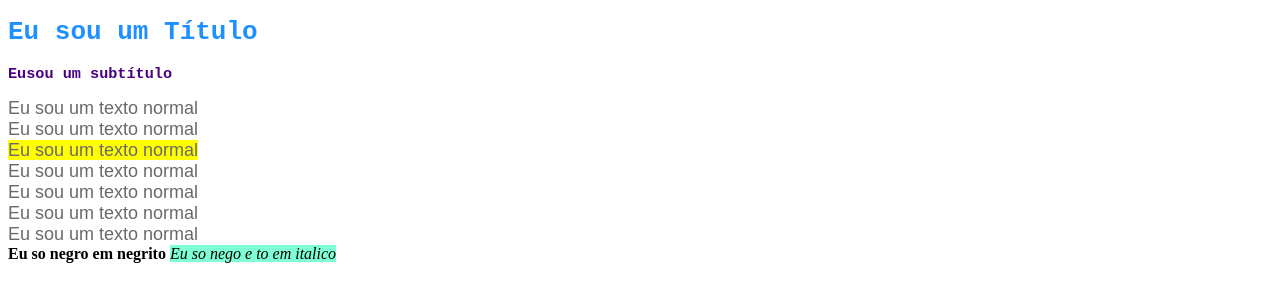
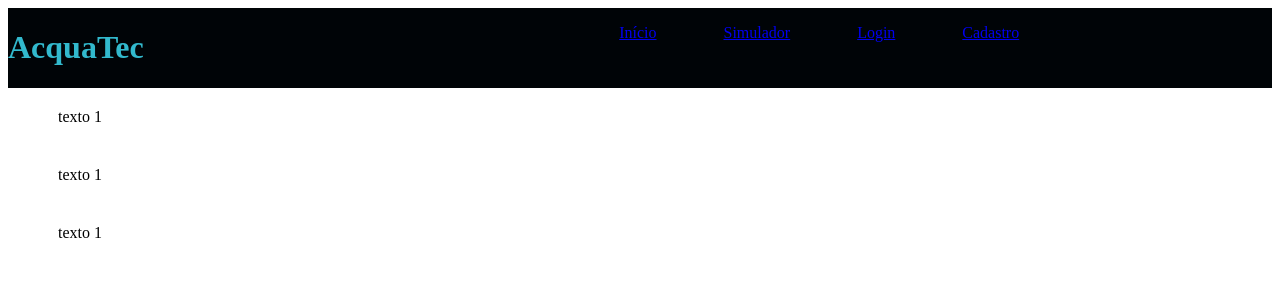
Before and after one commit to gabrienogueiradacosta/projeto-gabriel-costa, a plain HTML site: page index.html in a window 1280 px wide. Drawn offline with Linux system fonts and the light colour scheme.

Commit message:
inicio site institucional

```diff
--- a/index.html
+++ b/index.html
@@ -1,26 +1,33 @@
 <!DOCTYPE html>
-<html lang="en">
+<html lang="pt">
 
 <head>
     <meta charset="UTF-8">
     <meta http-equiv="X-UA-Compatible" content="IE=edge">
     <meta name="viewport" content="width=device-width, initial-scale=1.0">
-    <title>Projeto IOT Revolucionário</title>
+    <title>AcquaTec</title>
     <link rel="stylesheet" href="style.css">
 </head>
 
 <body>
-    <h1> Eu sou um Título</h1>
-    <h3>Eusou um subtítulo</h3>
-    <span>Eu sou um texto normal</span><br>
-    <span>Eu sou um texto normal</span><br>
-    <span class="destaque">Eu sou um texto normal</span><br>
-    <span>Eu sou um texto normal</span><br>
-    <span>Eu sou um texto normal</span><br>
-    <span>Eu sou um texto normal</span><br>
-    <span>Eu sou um texto normal</span><br>
-    <b>Eu so negro em negrito</b>
-    <i class="destaque" id="destaque_especial">Eu so nego e to em italico</i>
+      <div class="header">
+         <div class="container">
+         <h1>AcquaTec</h1>
+         <ul class="navbar">
+             <li><a href="#">Início</a></li>
+             <li><a href="#">Simulador</a></li>
+             <li><a href="#">Login</a></li>
+             <li><a href="#">Cadastro</a></li>
+            </div>
+         </ul>
+
+
+      </div>
+      <div class="container">
+        <p>texto 1</p>
+        <p>texto 1</p>
+        <p>texto 1</p>
+    </div>
 </body>
 
 </html>
--- a/style.css
+++ b/style.css
@@ -1,22 +1,24 @@
-h1 {
-    color: dodgerblue;
-     font-family: monospace
-}
-h3{
-    color: indigo;
-     font-family: monospace
-}
-span{
-    color: dimgray;
-    font-family: Arial;
-     font-size: 18px;
+.header{
+    background-color: #000407;
+    color: #32b9cd;
 }
 
-.destaque {
-background-color: yellow;
-
+.header .container {
+    display: flex;
+    justify-content: space-between;
 }
 
-#destaque_especial {
-    background-color: aquamarine;
+.navbar{
+    display: flex;
+    list-style-type: none;
+    width: 400px;
+    justify-content: space-between;
 }
+
+.container{
+    width: 80%;
+}
+
+p{
+    margin: 20px 30px 40px 50px;
+}
```
